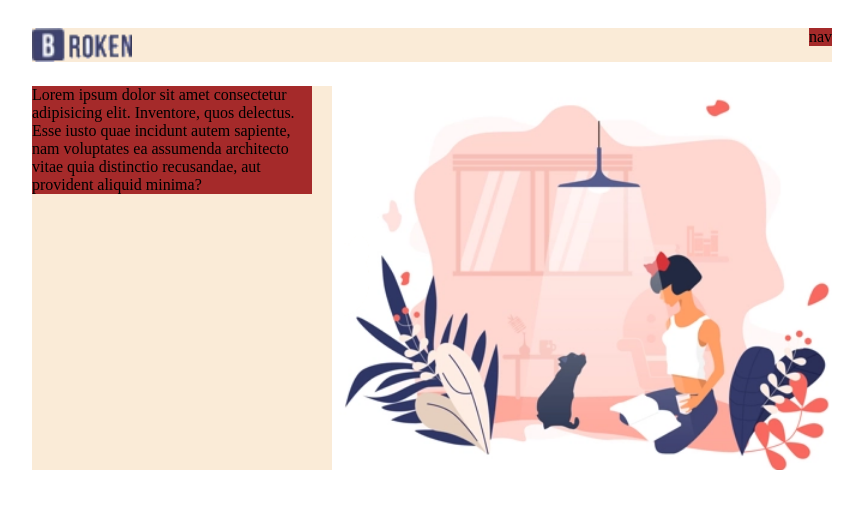
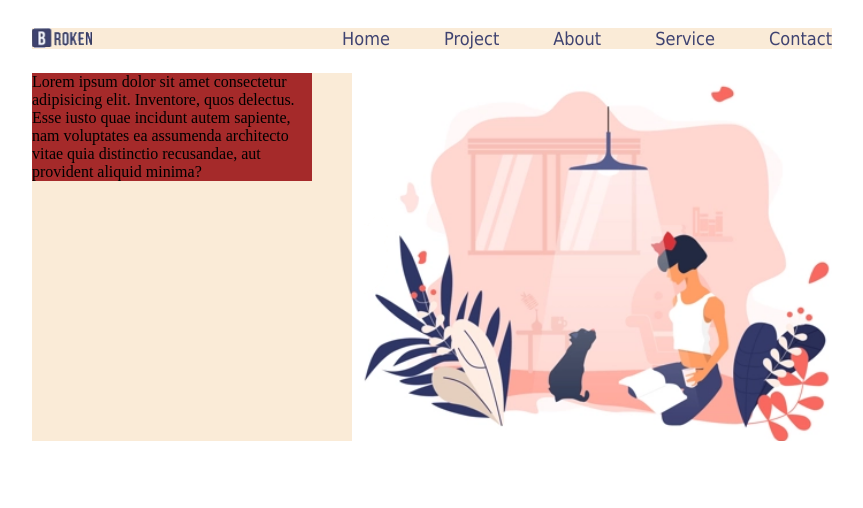
Before and after one commit to audrbar/09-happy-weekend, a website: page index.html in a window 1280 px wide. Shown: the whole page, without its empty margins (208-1071 px from the left). Drawn offline with Linux system fonts and the light colour scheme.

Commit message:
Navbar style

```diff
--- a/index.html
+++ b/index.html
@@ -1,17 +1,17 @@
 <!DOCTYPE html>
 <html lang="en">
 <head>
+    <meta charset="UTF-8">
+    <meta http-equiv="X-UA-Compatible" content="IE=edge">
+    <meta name="viewport" content="width=device-width, initial-scale=1.0">
+    <title>Happy weekend</title>
+    <link rel="shortcut icon" href="./favicon.ico" type="image/x-icon">
     <link rel="apple-touch-icon" sizes="180x180" href="./favicon/apple-touch-icon.png">
     <link rel="icon" type="image/png" sizes="32x32" href="./favicon/favicon-32x32.png">
     <link rel="icon" type="image/png" sizes="16x16" href="./favicon/favicon-16x16.png">
     <link rel="manifest" href="./favicon/site.webmanifest">
     <meta name="msapplication-TileColor" content="#da532c">
     <meta name="theme-color" content="#ffffff">
-    <meta charset="UTF-8">
-    <meta http-equiv="X-UA-Compatible" content="IE=edge">
-    <meta name="viewport" content="width=device-width, initial-scale=1.0">
-    <link rel="shortcut icon" href="./favicon.ico" type="image/x-icon">
-    <title>Happy weekend</title>
     <style>
         header {
             display: inline-block;
@@ -21,12 +21,22 @@
             background-color: antiquewhite;
         }
         header>img {
-            width: 100px;
+            width: 60px;
             float: left;
         }
         nav {
             float: right;
-            background-color: brown;
+            text-decoration: none;
+        }
+        nav>a {
+            margin-left: 50px;
+            font-family: Tahoma;
+            font-size: 18px;
+            text-decoration: none;
+            color: #3F4371;
+        }
+        nav>a:first-child {
+            margin-left: 0px;
         }
         main {
             display: inline-block;
@@ -36,7 +46,7 @@
             background-color: antiquewhite;
         }
         main>img {
-            width: 500px;
+            width: 60%;
             float: right;
         }
         main>div {
@@ -50,7 +60,11 @@
     <header>
         <img src="./images/logo.png" alt="logo">
         <nav>
-            nav
+            <a href="#">Home</a>
+            <a href="#">Project</a>
+            <a href="#">About</a>
+            <a href="#">Service</a>
+            <a href="#">Contact</a>
         </nav>
     </header>
     <main>
```
